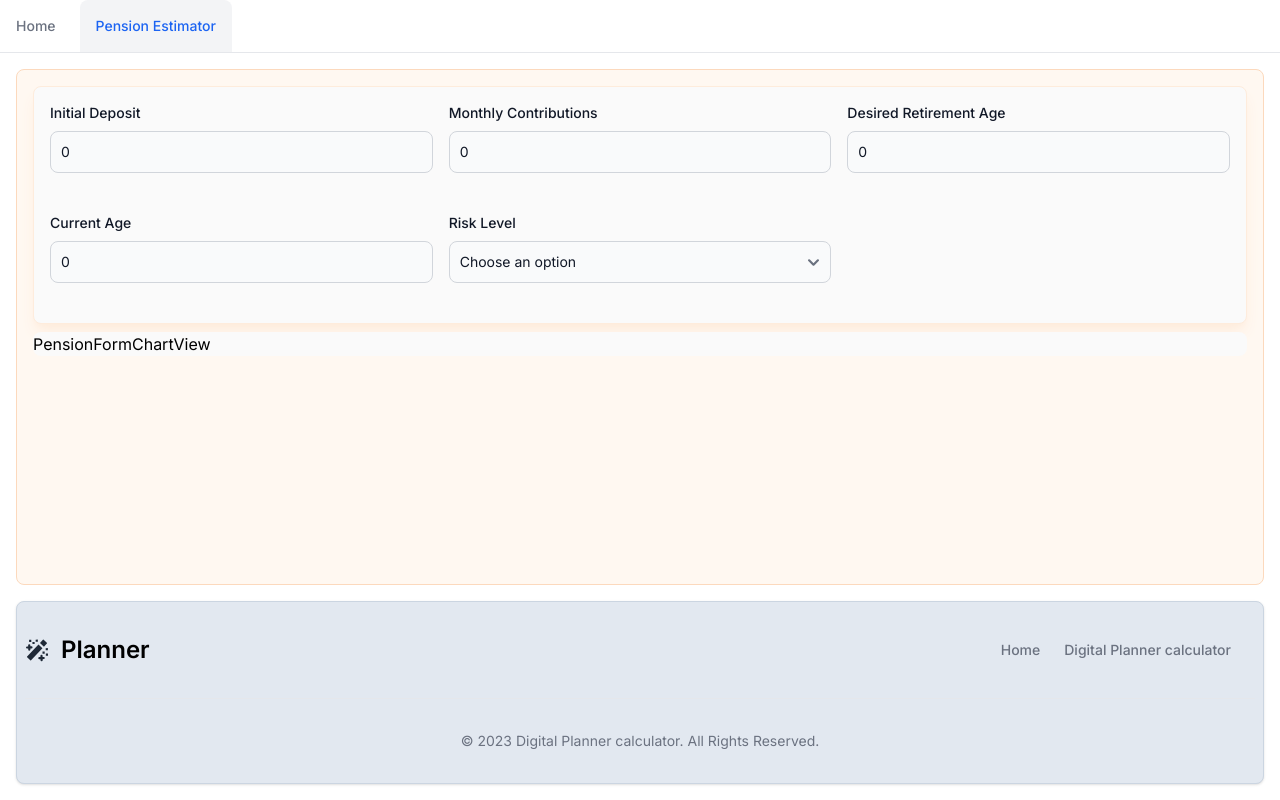
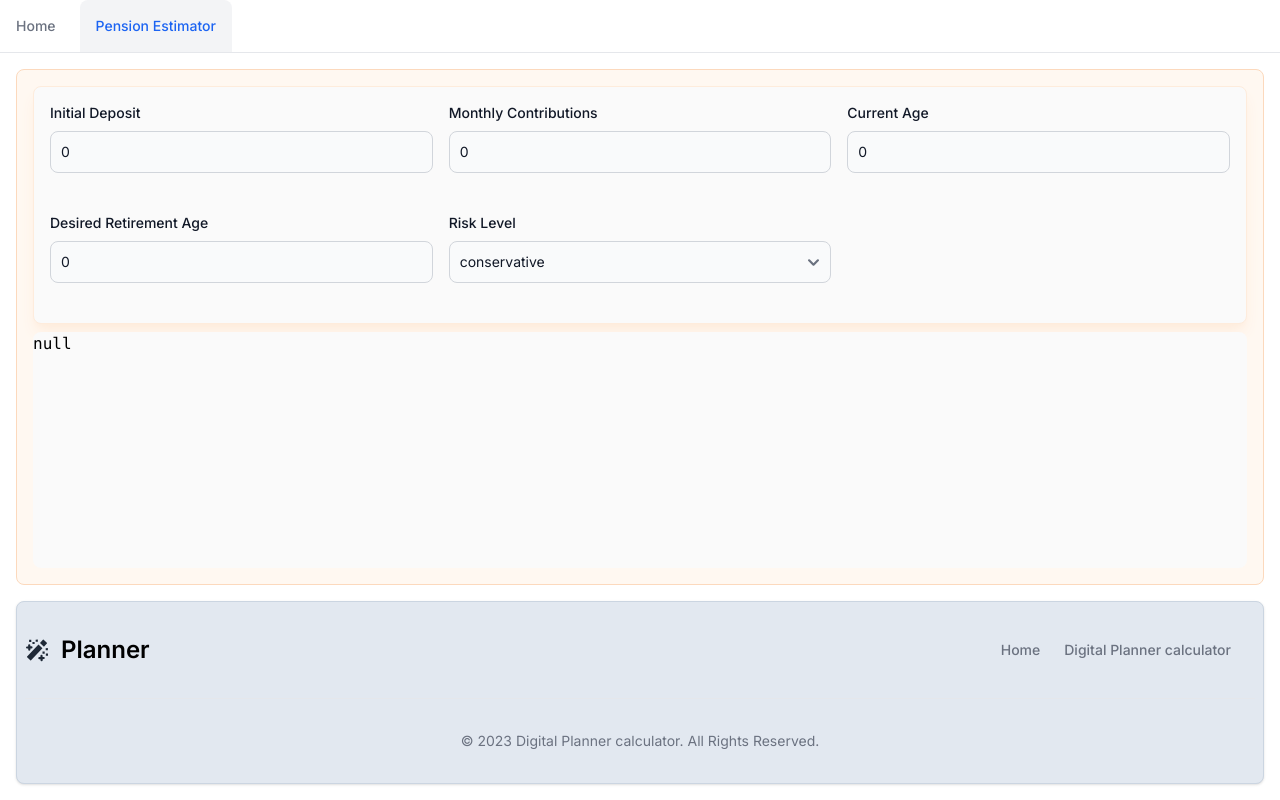
Before and after one commit to vikashyap/DigitalPlanner, a Next.js app: page /pension-estimator in a window 1280 px wide. Built offline with nearby package versions, Linux system fonts and the light colour scheme.

Commit message:
added a store zustand and validations check or form

```diff
--- a/components/ControlledInputField/index.tsx
+++ b/components/ControlledInputField/index.tsx
@@ -1,6 +1,8 @@
 "use client";
 import { ReactNode } from "react";
 import { Control, Controller, FieldPath, FieldValues } from "react-hook-form";
+
+type ValidateFunction = (value: number) => boolean | string;
 
 interface Props<T extends FieldValues> {
   control: Control<T>;
@@ -10,7 +12,6 @@ interface Props<T extends FieldValues> {
   fullWidth?: boolean;
   placeholder?: string;
   type?: "text" | "number" | "password";
-  helperText?: string;
   disabled?: boolean;
   autoComplete?: "off";
   onPressEnter?: () => void;
@@ -24,7 +25,11 @@ export function ControlledInputField<T extends FieldValues>(props: Props<T>) {
       rules={{
         ...(props.required && { required: "Required" }),
       }}
-      render={({ field, fieldState }) => (
+      render={({ field, fieldState }) => {
+        const errorInputClass = !!fieldState.error?.message
+          ? "bg-red-50 border border-red-500 text-red-900"
+          : "";
+        return (
           <div className="mb-6">
             <label
               htmlFor="email"
@@ -36,15 +41,26 @@ export function ControlledInputField<T extends FieldValues>(props: Props<T>) {
               {...field}
               type={props.type}
               id="email"
-            className="bg-gray-50 border border-gray-300 text-gray-900 text-sm rounded-lg focus:ring-blue-500 focus:border-blue-500 block w-full p-2.5 dark:bg-gray-700 dark:border-gray-600 dark:placeholder-gray-400 dark:text-white dark:focus:ring-blue-500 dark:focus:border-blue-500"
+              className={`bg-gray-50 border border-gray-300 text-gray-900 text-sm rounded-lg focus:ring-blue-500 focus:border-blue-500 block w-full p-2.5 dark:bg-gray-700 dark:border-gray-600
+            dark:placeholder-gray-400 dark:text-white dark:focus:ring-blue-500 dark:focus:border-blue-500 ${errorInputClass}`}
               placeholder={props.placeholder}
               required={props.required}
+              {...(props.type === "number" && {
+                onChange: (e) =>
+                  field.onChange(
+                    e.target.value === "" ? "" : Number(e.target.value)
+                  ),
+              })}
             />
+
             {!!fieldState.error?.message && (
-            <span className="error">{!!fieldState.error?.message}</span>
+              <span className="error text-xs text-red-900">
+                {fieldState.error?.message}
+              </span>
             )}
           </div>
-      )}
+        );
+      }}
     />
   );
 }
--- a/components/ControlledSelectField/index.tsx
+++ b/components/ControlledSelectField/index.tsx
@@ -15,6 +15,7 @@ interface Props<T extends FieldValues> {
   fullWidth?: boolean;
   disabled?: boolean;
   items: SelectOption[];
+  type?: "text" | "number";
 }
 
 export function ControlledSelectField<T extends FieldValues>(props: Props<T>) {
@@ -39,10 +40,16 @@ export function ControlledSelectField<T extends FieldValues>(props: Props<T>) {
             className="bg-gray-50 border border-gray-300 text-gray-900 text-sm rounded-lg focus:ring-blue-500 focus:border-blue-500 block w-full p-2.5 dark:bg-gray-700 dark:border-gray-600 dark:placeholder-gray-400 dark:text-white dark:focus:ring-blue-500 dark:focus:border-blue-500"
             required={props.required}
             disabled={props.disabled}
+            {...(props.type === "number" && {
+              onChange: (e) =>
+                field.onChange(
+                  e.target.value === "" ? "" : Number(e.target.value)
+                ),
+            })}
           >
             <option value="">Choose an option</option>
             {props.items.map((item) => (
-              <option key={item.value} value={item.value}>
+              <option key={item.value} value={Number(item.value)}>
                 {item.label}
               </option>
             ))}
--- a/components/PensionEstimator/PensionEstimatorFormView.tsx
+++ b/components/PensionEstimator/PensionEstimatorFormView.tsx
@@ -1,16 +1,24 @@
 "use client";
 import { ControlledInputField, ControlledSelectField } from "@Components/index";
 import { superstructResolver } from "@hookform/resolvers/superstruct";
-import React, { useMemo } from "react";
+import React, { useEffect, useMemo } from "react";
 import { useForm } from "react-hook-form";
-import { PENSION_ESTIMATOR_RISKLEVEL_RECORD } from "../../consts/PENSION_ESTIMATOR_RISKLEVEL_RECORD";
+import { PENSION_ESTIMATOR_RISKLEVEL_RECORD } from "../../consts/PENSION_ESTIMATOR_RISKLEVEL_RECORD"; // TODO: adjust path in tsconfig
 import {
   PensionEstimator,
   PensionEstimatorStruct,
   RiskLevel,
-} from "../../types/";
+} from "../../types/"; // TODO: adjust path in tsconfig
+
+import { assert } from "superstruct";
+import { usePensionEstimatorStore } from "../../store/PensionEstimatorStore"; // TODO: adjust path in tsconfig
 
 export const PensionEstimatorFormView: React.FC = () => {
+  // Get the setter function from the store
+  const setPensionData = usePensionEstimatorStore(
+    (state) => state.setPensionEstimatorChartViewData
+  );
+
   const riskLevelOptions = useMemo(
     () =>
       Object.keys(PENSION_ESTIMATOR_RISKLEVEL_RECORD).map((key) => ({
@@ -22,32 +30,43 @@ export const PensionEstimatorFormView: React.FC = () => {
 
   const {
     control,
-    formState: { isLoading },
+    formState: { isLoading, errors, isDirty },
     handleSubmit,
+    watch,
+    setError,
     setValue,
-    watch,
+    getValues,
   } = useForm<PensionEstimator>({
+    mode: "onChange",
     resolver: superstructResolver(PensionEstimatorStruct),
     defaultValues: {
       initialDeposit: 0,
       monthlyContributions: 0,
       desiredRetirementAge: 0,
       currentAge: 0,
-      riskLevel: "conservative",
+      riskLevel: 2,
     },
   });
 
-  const onSubmit = (data: PensionEstimator) => {
-    console.log(data);
-    // Perform any further actions with the form data
-  };
+  const watchTheForm = watch();
+
+  useEffect(() => {
+    // only set the data if the form is valid, check for errors
+    if (Object.keys(errors).length === 0 && isDirty) {
+      try {
+        const values = getValues() as PensionEstimator;
+        // this will throw an error if the values are invalid;
+        assert(values, PensionEstimatorStruct);
+        setPensionData(values);
+      } catch (e) {
+        console.log("Form data validation error:");
+      }
+    }
+  }, [errors, getValues, isDirty, setPensionData, watchTheForm]);
 
   return (
     <div className="bg-neutral-50 rounded-lg h-full shadow-lg shadow-orange-100 border border-orange-100">
-      <form
-        onSubmit={handleSubmit(onSubmit)}
-        className="grid grid-cols-1 md:grid-cols-3 gap-4 p-4"
-      >
+      <form className="grid grid-cols-1 md:grid-cols-3 gap-4 p-4">
         <ControlledInputField
           required
           fullWidth
@@ -67,6 +86,15 @@ export const PensionEstimatorFormView: React.FC = () => {
           control={control}
           disabled={isLoading}
         />
+        <ControlledInputField
+          required
+          fullWidth
+          name="currentAge"
+          type="number"
+          label="Current Age"
+          control={control}
+          disabled={isLoading}
+        />
 
         <ControlledInputField
           required
@@ -78,20 +106,12 @@ export const PensionEstimatorFormView: React.FC = () => {
           disabled={isLoading}
         />
 
-        <ControlledInputField
-          required
-          fullWidth
-          name="currentAge"
-          type="number"
-          label="Current Age"
-          control={control}
-          disabled={isLoading}
-        />
         <ControlledSelectField
           name="riskLevel"
           items={riskLevelOptions}
           label="Risk Level"
           control={control}
+          type="number"
         />
       </form>
     </div>
--- a/components/PensionEstimator/PensionFormChartView.tsx
+++ b/components/PensionEstimator/PensionFormChartView.tsx
@@ -1,5 +1,28 @@
+"use client";
+import { useEffect } from "react";
+import { usePensionEstimatorStore } from "../../store/PensionEstimatorStore";
 export const PensionFormChartView = () => {
+  const data = usePensionEstimatorStore(
+    (state) => state.PensionEstimatorChartViewData
+  );
+
+  console.log("PensionFormChartView data", data);
+
+  useEffect(() => {
+    // Subscribe to changes in PensionEstimatorChartViewData
+    const unsubscribe = usePensionEstimatorStore.subscribe((newData) => {
+      console.log("PensionEstimatorChartViewData changed:", newData);
+      // Do something with the changed data
+    });
+
+    // Clean up the subscription when the component unmounts
+    return unsubscribe;
+  }, []);
+
+  useEffect(() => {}, []);
   return (
-    <div className="h-full  bg-neutral-50 rounded-lg">PensionFormChartView</div>
+    <div className="h-full  bg-neutral-50 rounded-lg flex-grow">
+      <pre>{JSON.stringify(data, null, 2)}</pre>
+    </div>
   );
 };
--- a/package.json
+++ b/package.json
@@ -24,7 +24,8 @@
     "react-dom": "18.2.0",
     "react-hook-form": "^7.45.2",
     "tailwindcss": "3.3.3",
-    "typescript": "5.1.6"
+    "typescript": "5.1.6",
+    "zustand": "^4.4.0"
   },
   "devDependencies": {
     "superstruct": "^1.0.3"
--- /dev/null
+++ b/store/PensionEstimatorStore.ts
@@ -0,0 +1,15 @@
+import create from "zustand";
+import { PensionEstimator } from "../types";
+
+interface PensionEstimatorState {
+  PensionEstimatorChartViewData: PensionEstimator | null;
+  setPensionEstimatorChartViewData: (data: PensionEstimator | null) => void;
+}
+
+export const usePensionEstimatorStore = create<PensionEstimatorState>(
+  (set) => ({
+    PensionEstimatorChartViewData: null,
+    setPensionEstimatorChartViewData: (data: PensionEstimator | null) =>
+      set({ PensionEstimatorChartViewData: data }),
+  })
+);
--- a/types/PensionEstimator.ts
+++ b/types/PensionEstimator.ts
@@ -1,14 +1,23 @@
-import { Infer, enums, number, type } from "superstruct";
+import { Infer, enums, integer, min, number, refine, type } from "superstruct";
 
 const RiskLevelEnum = enums(["conservative", "moderate", "aggressive"]);
 export type RiskLevel = Infer<typeof RiskLevelEnum>;
 
+const isGreaterThanCurrentAge = refine(
+  number(),
+  "isGreaterThanCurrentAge",
+  (value: number, context: any) => {
+    const currentAge = context.branch[0]?.currentAge;
+    return value > currentAge;
+  }
+);
+
 export const PensionEstimatorStruct = type({
-  initialDeposit: number(),
-  monthlyContributions: number(),
-  desiredRetirementAge: number(),
-  currentAge: number(),
-  riskLevel: RiskLevelEnum,
+  initialDeposit: min(integer(), 1),
+  monthlyContributions: min(integer(), 1),
+  desiredRetirementAge: isGreaterThanCurrentAge,
+  currentAge: min(integer(), 1),
+  riskLevel: number(),
 });
 
 export type PensionEstimator = Infer<typeof PensionEstimatorStruct>;
```
Also changed, not shown: 1 other file (tests, documents, lock files or other folders). Lines whose indentation alone changed are shown as unchanged.
